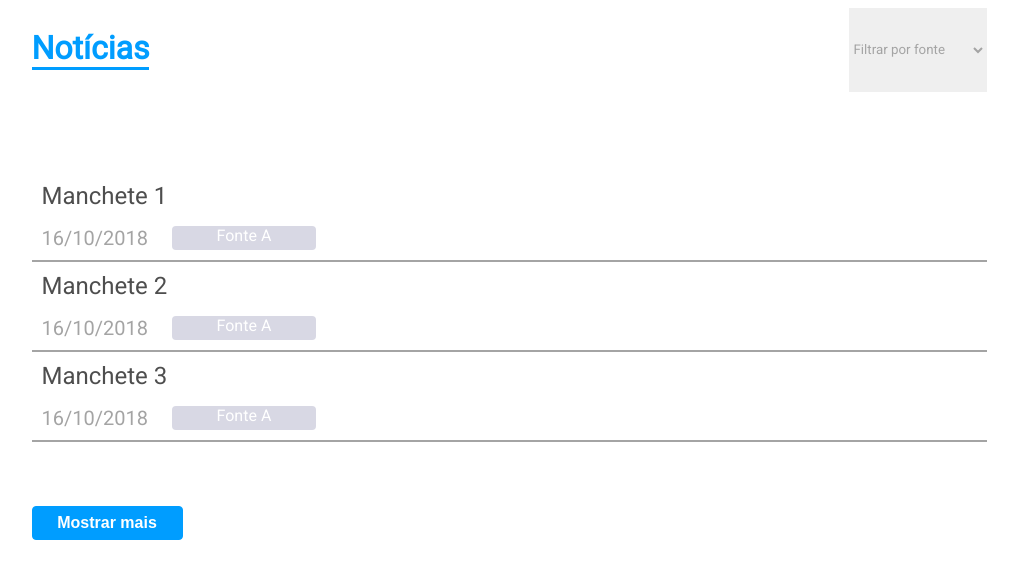
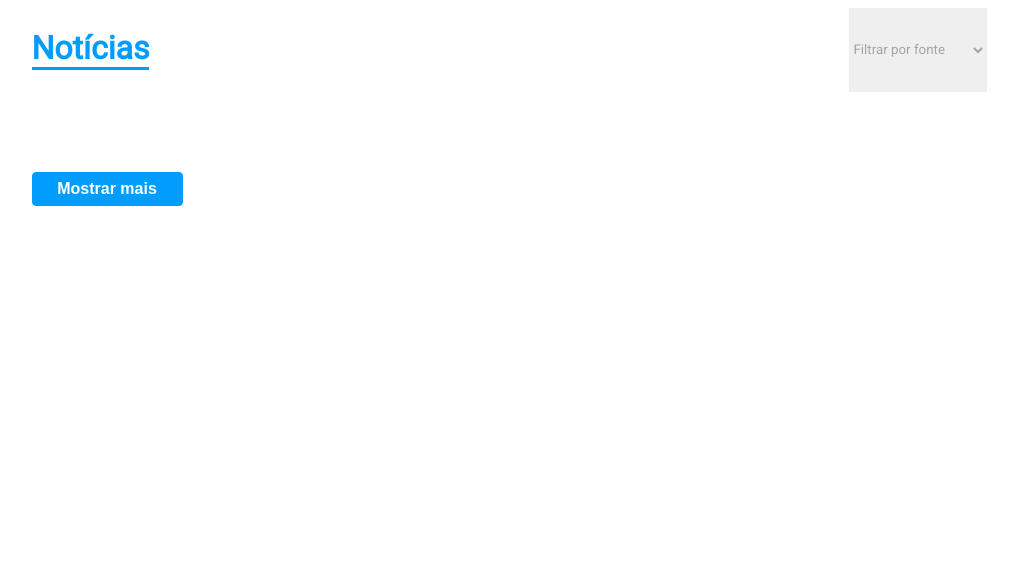
Before and after one commit to FerJSsilva/react-my-news, a React (Create React App) app: page / in a window 1280 px wide. Shown: the top 578 px of the page, without its empty margins (131-1149 px from the left). Built offline with nearby package versions, Linux system fonts and the light colour scheme.

Commit message:
refactor: change from plain to simple components

```diff
--- a/src/App.js
+++ b/src/App.js
@@ -1,59 +1,15 @@
 import React from 'react';
-import './assets/style.css'
+import Container from './layout/Container';
+import Header from './layout/Header';
+import NewsList from './components/NewsList';
+import './assets/style.css';
 
 function App() {
   return (
-    <div className="container">
-      <div className="header">
-        <h1 className="title">Notícias</h1>
-        <select className="filter" name="source">
-          <option hidden disabled selected>Filtrar por fonte</option>
-          <option value="none">Nenhum</option>
-          <option value="blasting-news">Blasting News</option>
-          <option value="globo">Globo</option>
-          <option value="google-news-br">Google News Brasil</option>
-          <option value="info-money">Info Money</option>
-        </select>
-      </div>
-      <div className="news-list">
-        <div className="news">
-          <a className="news-headline" href="http://google.com" target="blank">Manchete 1</a>
-          <div className="news-info">
-            <div className="news-date">
-              <span>16/10/2018</span>
-            </div>
-            <div className="news-source">
-              <span>Fonte A</span>
-            </div>
-          </div>
-        </div>
-        <div className="news">
-          <a className="news-headline" href="http://google.com" target="blank">Manchete 2</a>
-          <div className="news-info">
-            <div className="news-date">
-              <span>16/10/2018</span>
-            </div>
-            <div className="news-source">
-              <span>Fonte A</span>
-            </div>
-          </div>
-        </div>
-        <div className="news">
-          <a className="news-headline" href="http://google.com" target="blank">Manchete 3</a>
-          <div className="news-info">
-            <div className="news-date">
-              <span>16/10/2018</span>
-            </div>
-            <div className="news-source">
-              <span>Fonte A</span>
-            </div>
-          </div>
-        </div>
-        <div className="news-control">
-          <button className="show-more">Mostrar mais</button>
-        </div>
-      </div>
-    </div>
+    <Container>
+      <Header />
+      <NewsList />
+    </Container>
   );
 }
 
--- /dev/null
+++ b/src/components/NewsList.js
@@ -0,0 +1,11 @@
+import React from 'react';
+
+const NewsList = () => (
+  <div className="news-list">
+    <div className="news-control">
+      <button type="button" className="show-more">Mostrar mais</button>
+    </div>
+  </div>
+);
+
+export default NewsList;
--- /dev/null
+++ b/src/layout/Container.js
@@ -0,0 +1,14 @@
+import React from 'react';
+import PropTypes from 'prop-types';
+
+const Container = ({ children }) => (
+  <div className="container">
+    { children }
+  </div>
+);
+
+Container.propTypes = {
+  children: PropTypes.node.isRequired,
+};
+
+export default Container;
--- /dev/null
+++ b/src/layout/Header.js
@@ -0,0 +1,19 @@
+import React from 'react';
+
+const Header = () => (
+  <div className="header">
+    <h1 className="title">Notícias</h1>
+    <select className="filter" name="source">
+      <option hidden disabled selected>
+        Filtrar por fonte
+      </option>
+      <option value="none">Nenhum</option>
+      <option value="blasting-news">Blasting News</option>
+      <option value="globo">Globo</option>
+      <option value="google-news-br">Google News Brasil</option>
+      <option value="info-money">Info Money</option>
+    </select>
+  </div>
+);
+
+export default Header;
```
Also changed, not shown: src/components/News.js (added, +19 -0 lines).
